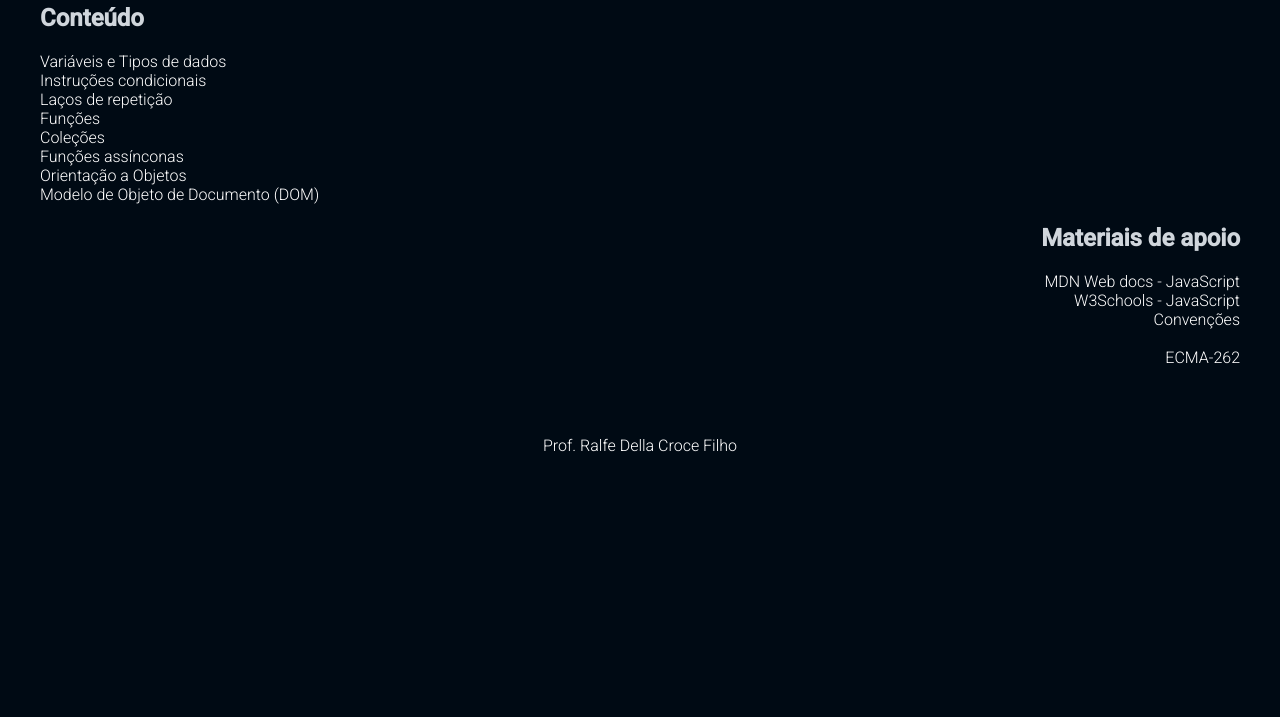
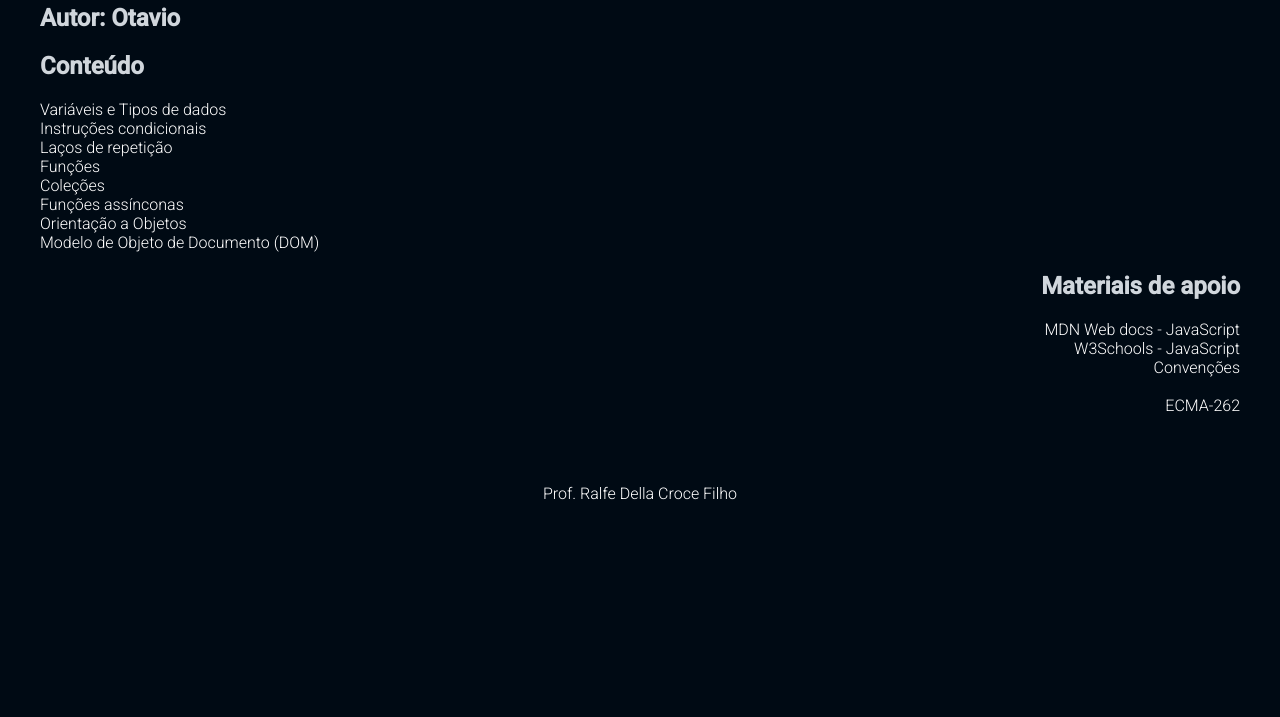
Before and after one commit to Otavio-augusto1/javascript-fundamentos, a plain HTML site: page index.html in a window 1280 px wide. Shown: the part 83-800 px from the top of the page. Drawn offline with Linux system fonts and the light colour scheme.

Commit message:
Alteracao do index.html

```diff
--- a/index.html
+++ b/index.html
@@ -12,6 +12,7 @@
 <body>
 
     <h1 class="titulo">JavaScript</h1>
+    <h2>Autor: Otavio</h2>
 
     <h2>Conteúdo</h2>
 
```
